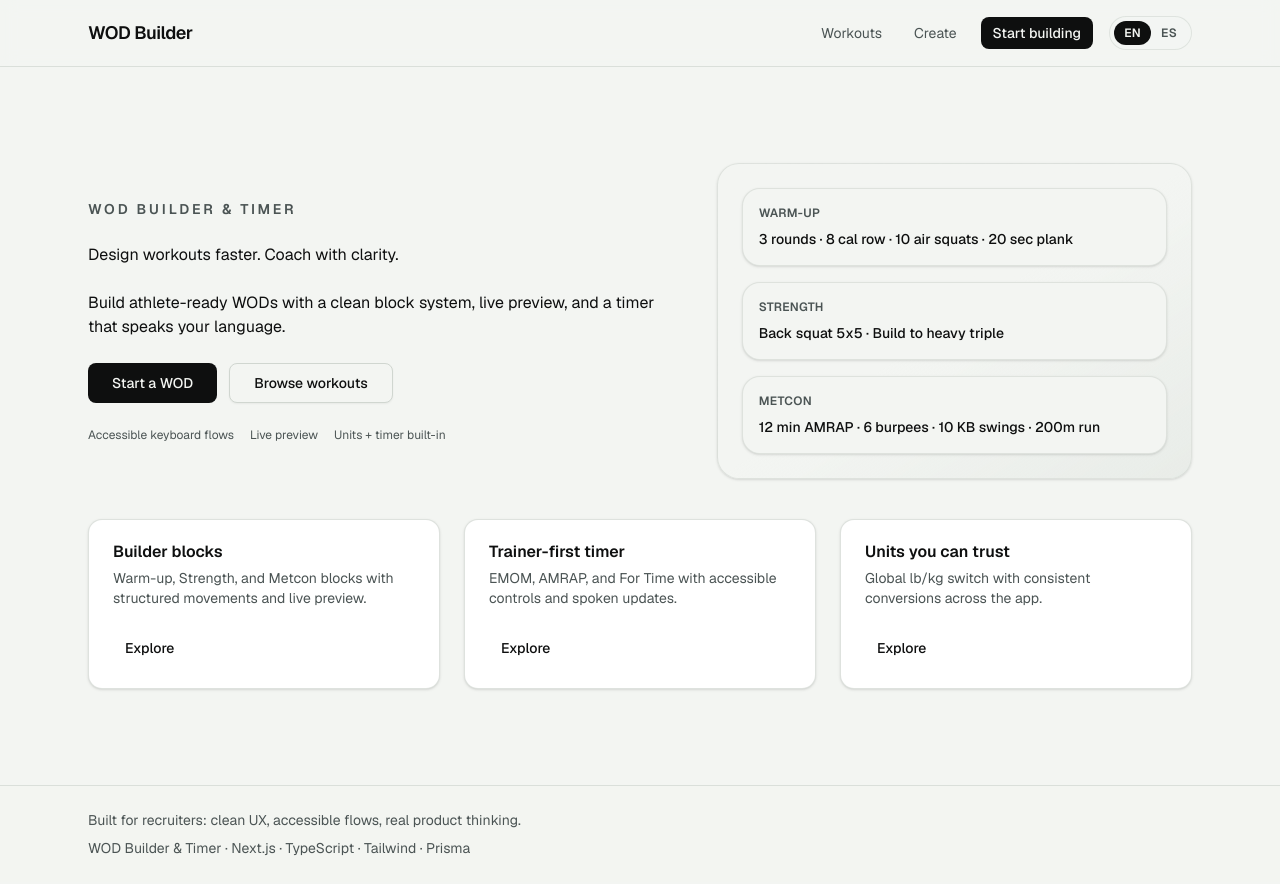
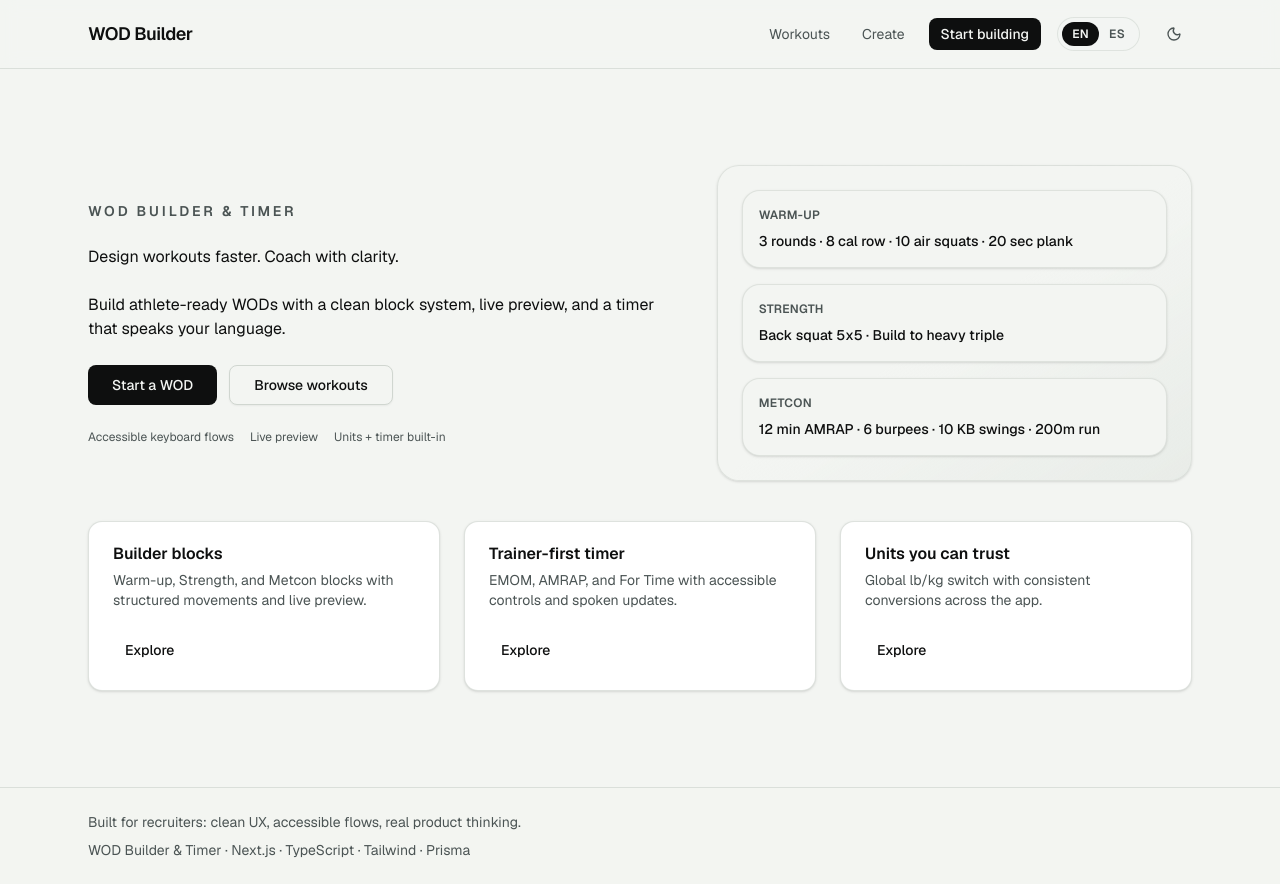
Before and after one commit to RicardoSalas17/wod-builder, a Next.js app: page /en in a window 1280 px wide. Built offline with nearby package versions, Linux system fonts and the light colour scheme.

Commit message:
feat: add theme toggle

```diff
--- a/package.json
+++ b/package.json
@@ -15,6 +15,7 @@
     "lucide-react": "^0.564.0",
     "next": "16.1.6",
     "next-intl": "^4.8.2",
+    "next-themes": "^0.4.6",
     "radix-ui": "^1.4.3",
     "react": "19.2.3",
     "react-dom": "19.2.3",
--- a/src/app/[locale]/layout.tsx
+++ b/src/app/[locale]/layout.tsx
@@ -1,25 +1,28 @@
-import type { Metadata } from "next";
-import { Geist, Geist_Mono } from "next/font/google";
-import { NextIntlClientProvider } from "next-intl";
-import { getMessages, setRequestLocale } from "next-intl/server";
-import { notFound } from "next/navigation";
-import { locales } from "@/i18n/routing";
+import type { Metadata } from 'next';
+import { Geist, Geist_Mono } from 'next/font/google';
+import { NextIntlClientProvider } from 'next-intl';
+import { getMessages, setRequestLocale } from 'next-intl/server';
+import { notFound } from 'next/navigation';
+import { locales } from '@/i18n/routing';
+import { ThemeProvider } from '@/components/site/theme-provider';
 
-import "./globals.css";
+import './globals.css';
 
-const geistSans = Geist({ variable: "--font-geist-sans", subsets: ["latin"] });
-const geistMono = Geist_Mono({ variable: "--font-geist-mono", subsets: ["latin"] });
+const geistSans = Geist({ variable: '--font-geist-sans', subsets: ['latin'] });
+const geistMono = Geist_Mono({
+  variable: '--font-geist-mono',
+  subsets: ['latin'],
+});
 
 export const metadata: Metadata = {
-  title: "WOD Builder & Timer",
+  title: 'WOD Builder & Timer',
   description:
-    "Build accessible, coach-ready workouts with structured blocks and an integrated timer.",
+    'Build accessible, coach-ready workouts with structured blocks and an integrated timer.',
 };
 
 export function generateStaticParams() {
   return locales.map((locale) => ({ locale }));
 }
-
 
 export default async function LocaleLayout({
   children,
@@ -38,9 +41,13 @@ export default async function LocaleLayout({
   const messages = await getMessages();
   return (
     <html lang={locale}>
-      <body className={`${geistSans.variable} ${geistMono.variable} font-sans antialiased`}>
+      <body
+        className={`${geistSans.variable} ${geistMono.variable} font-sans antialiased`}
+      >
         <NextIntlClientProvider messages={messages}>
-          {children}
+          <ThemeProvider attribute="class" defaultTheme="system" enableSystem>
+            {children}
+          </ThemeProvider>
         </NextIntlClientProvider>
       </body>
     </html>
--- a/src/components/site/app-header.tsx
+++ b/src/components/site/app-header.tsx
@@ -1,7 +1,6 @@
 import { Link } from "@/i18n/navigation";
-
 import { LocaleSwitcher } from "@/components/site/locale-switcher";
-
+import { ThemeToggle } from "@/components/site/theme-toggle";
 import { Button } from "@/components/ui/button";
 
 const appItems = [
@@ -33,6 +32,7 @@ export function AppHeader() {
             <Link href="/workouts/new">Create WOD</Link>
           </Button>
           <LocaleSwitcher />
+          <ThemeToggle />
         </nav>
       </div>
     </header>
--- a/src/components/site/site-header.tsx
+++ b/src/components/site/site-header.tsx
@@ -1,6 +1,7 @@
 import { Link } from "@/i18n/navigation";
 import { Button } from "@/components/ui/button";
 import { LocaleSwitcher } from "./locale-switcher";
+import { ThemeToggle } from "@/components/site/theme-toggle";
 
 const navItems = [
   { href: "/workouts", label: "Workouts" },
@@ -34,6 +35,7 @@ export function SiteHeader() {
             <Link href="/workouts/new">Start building</Link>
           </Button>
           <LocaleSwitcher />
+          <ThemeToggle />
         </nav>
       </div>
     </header>
--- /dev/null
+++ b/src/components/site/theme-provider.tsx
@@ -0,0 +1,8 @@
+"use client";
+
+import { ThemeProvider as NextThemesProvider } from "next-themes";
+import type { ThemeProviderProps } from "next-themes";
+
+export function ThemeProvider({ children, ...props }: ThemeProviderProps) {
+  return <NextThemesProvider {...props}>{children}</NextThemesProvider>;
+}
--- /dev/null
+++ b/src/components/site/theme-toggle.tsx
@@ -0,0 +1,34 @@
+"use client";
+
+import { Moon, Sun } from "lucide-react";
+import { useTheme } from "next-themes";
+import { useEffect, useState } from "react";
+import { Button } from "@/components/ui/button";
+
+export function ThemeToggle() {
+  const { theme, setTheme } = useTheme();
+  const [mounted, setMounted] = useState(false);
+
+  useEffect(() => setMounted(true), []);
+
+  if (!mounted) {
+    return (
+      <Button variant="ghost" size="icon" aria-label="Toggle theme">
+        <Sun className="h-4 w-4" />
+      </Button>
+    );
+  }
+
+  const isDark = theme === "dark";
+
+  return (
+    <Button
+      variant="ghost"
+      size="icon"
+      aria-label="Toggle theme"
+      onClick={() => setTheme(isDark ? "light" : "dark")}
+    >
+      {isDark ? <Sun className="h-4 w-4" /> : <Moon className="h-4 w-4" />}
+    </Button>
+  );
+}
```
Also changed, not shown: 1 other file (tests, documents, lock files or other folders).
